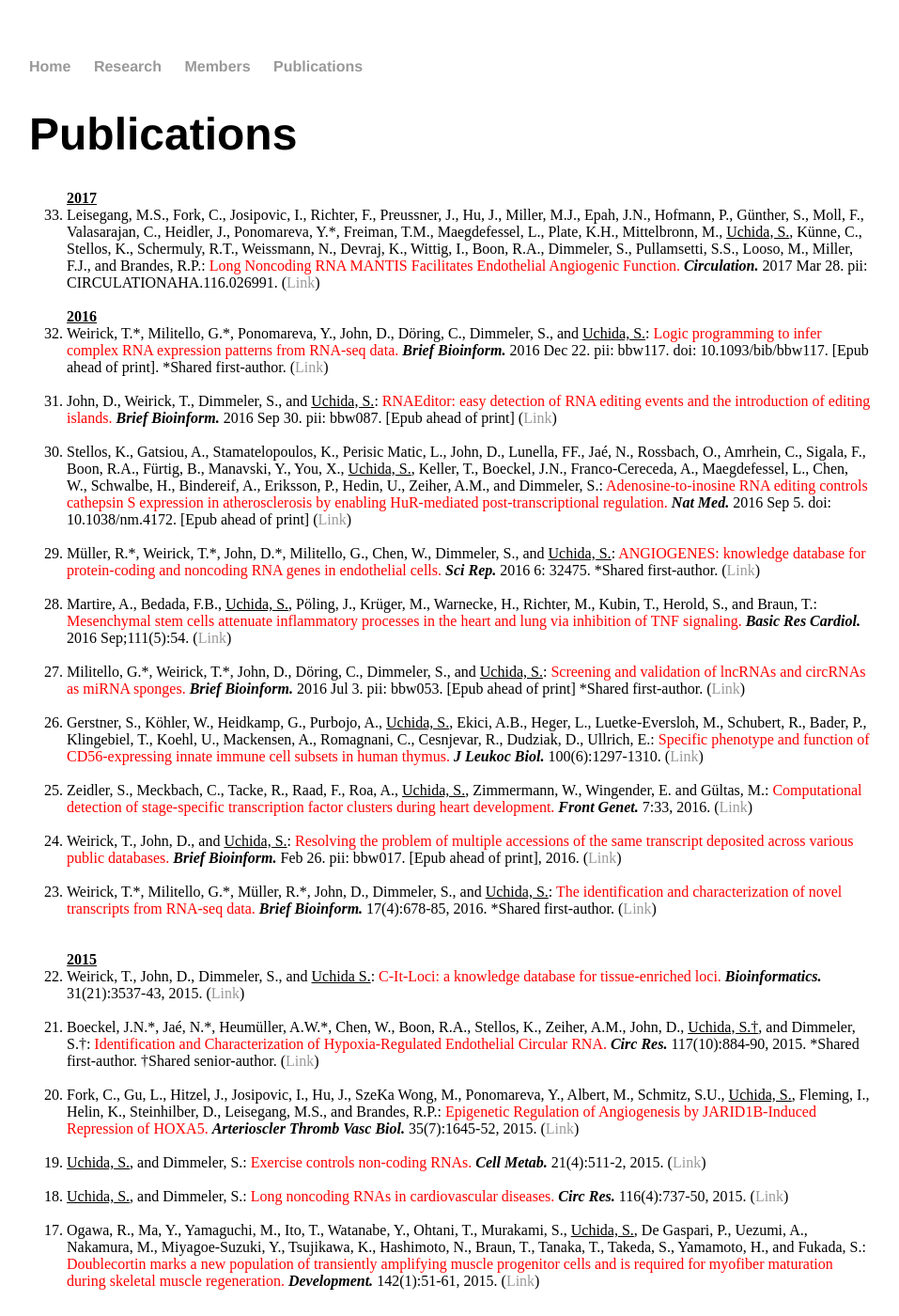
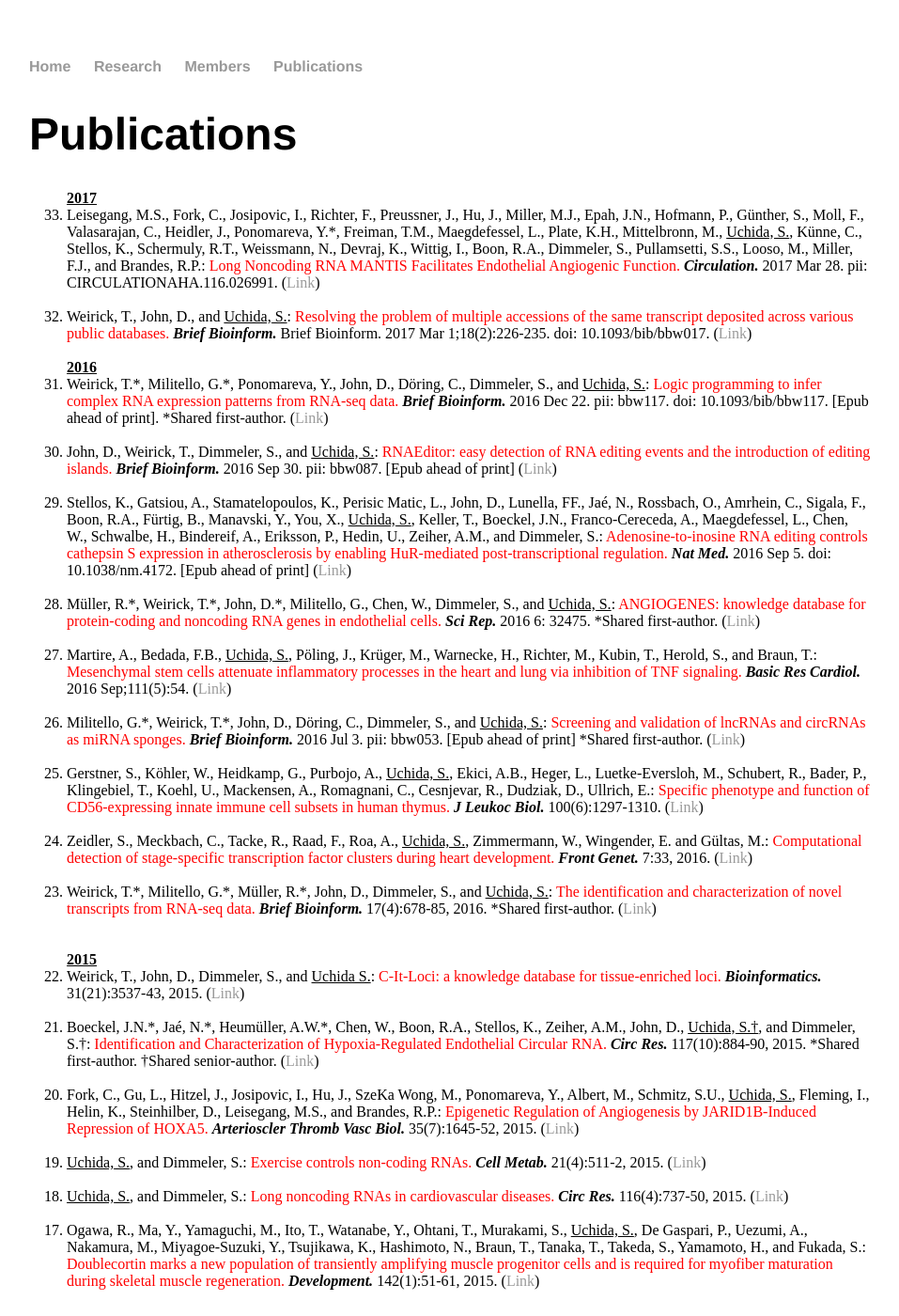
Before and after one commit to heartlncrna/heartlncrna.github.io, a Jekyll site: the page publications/pub_list.html, which Jekyll copies as it is, in a window 1280 px wide and 1400 px high. Shown: the whole window at 94% size, without its empty margins (161-1118 px from the left). Built offline with Jekyll 4.4.1, drawn with Linux system fonts in a browser that asks for light colours.

Commit message:
Update pub_list.html

```diff
--- a/publications/pub_list.html
+++ b/publications/pub_list.html
@@ -31,6 +31,9 @@
 				<li>Leisegang, M.S., Fork, C., Josipovic, I., Richter, F., Preussner, J., Hu, J., Miller, M.J., Epah, J.N., Hofmann, P., Günther, S., Moll, F., Valasarajan, C., Heidler, J., Ponomareva, Y.*, Freiman, T.M., Maegdefessel, L., Plate, K.H., Mittelbronn, M., <u>Uchida, S.</u>, Künne, C., Stellos, K., Schermuly, R.T., Weissmann, N., Devraj, K., Wittig, I., Boon, R.A., Dimmeler, S., Pullamsetti, S.S., Looso, M., Miller, F.J., and Brandes, R.P.: <font color="red">Long Noncoding RNA MANTIS Facilitates Endothelial Angiogenic Function.</font> <b><i>Circulation.</i></b> 2017 Mar 28. pii: CIRCULATIONAHA.116.026991. (<a href="http://circ.ahajournals.org/content/early/2017/03/28/CIRCULATIONAHA.116.026991">Link</span></a>)</li>
 				<br>
 
+				<li>Weirick, T., John, D., and <u>Uchida, S.</u>: <font color="red">Resolving the problem of multiple accessions of the same transcript deposited across various public databases.</font> <b><i>Brief Bioinform.</i></b> Brief Bioinform. 2017 Mar 1;18(2):226-235. doi: 10.1093/bib/bbw017. (<a href="http://bib.oxfordjournals.org/content/early/2016/02/20/bib.bbw017.abstract"><span class="ptHyperlink">Link</span></a>)</li>
+			<br>
+
 			<strong><u> 2016 </u></strong>
 				<li>Weirick, T.*, Militello, G.*, Ponomareva, Y., John, D., Döring, C., Dimmeler, S., and <u>Uchida, S.</u>: <font color="red">Logic programming to infer complex RNA expression patterns from RNA-seq data.</font> <b><i>Brief Bioinform.</i></b> 2016 Dec 22. pii: bbw117. doi: 10.1093/bib/bbw117. [Epub ahead of print]. *Shared first-author. (<a href="http://bib.oxfordjournals.org/content/early/2016/11/28/bib.bbw117.abstract">Link</span></a>)</li>
 				<br>
@@ -51,8 +54,7 @@
 			<br>
 				<li>Zeidler, S., Meckbach, C., Tacke, R., Raad, F., Roa, A., <u>Uchida, S.</u>, Zimmermann, W., Wingender, E. and Gültas, M.: <font color="red">Computational detection of stage-specific transcription factor clusters during heart development.</font> <b><i>Front Genet.</i></b> 7:33, 2016. (<a href="http://journal.frontiersin.org/article/10.3389/fgene.2016.00033/full"><span class="ptHyperlink">Link</span></a>)</li>
 			<br>
-				<li>Weirick, T., John, D., and <u>Uchida, S.</u>: <font color="red">Resolving the problem of multiple accessions of the same transcript deposited across various public databases.</font> <b><i>Brief Bioinform.</i></b> Feb 26. pii: bbw017. [Epub ahead of print], 2016. (<a href="http://bib.oxfordjournals.org/content/early/2016/02/20/bib.bbw017.abstract"><span class="ptHyperlink">Link</span></a>)</li>
-			<br>
+
 				<li>Weirick, T.*, Militello, G.*, Müller, R.*, John, D., Dimmeler, S., and <u>Uchida, S.</u>: <font color="red">The identification and characterization of novel transcripts from RNA-seq data.</font> <b><i>Brief Bioinform.</i></b> 17(4):678-85, 2016. *Shared first-author. (<a href="http://bib.oxfordjournals.org/content/early/2015/08/13/bib.bbv067.abstract"><span class="ptHyperlink">Link</span></a>)</li>
 			<br>
 			<br>
```
